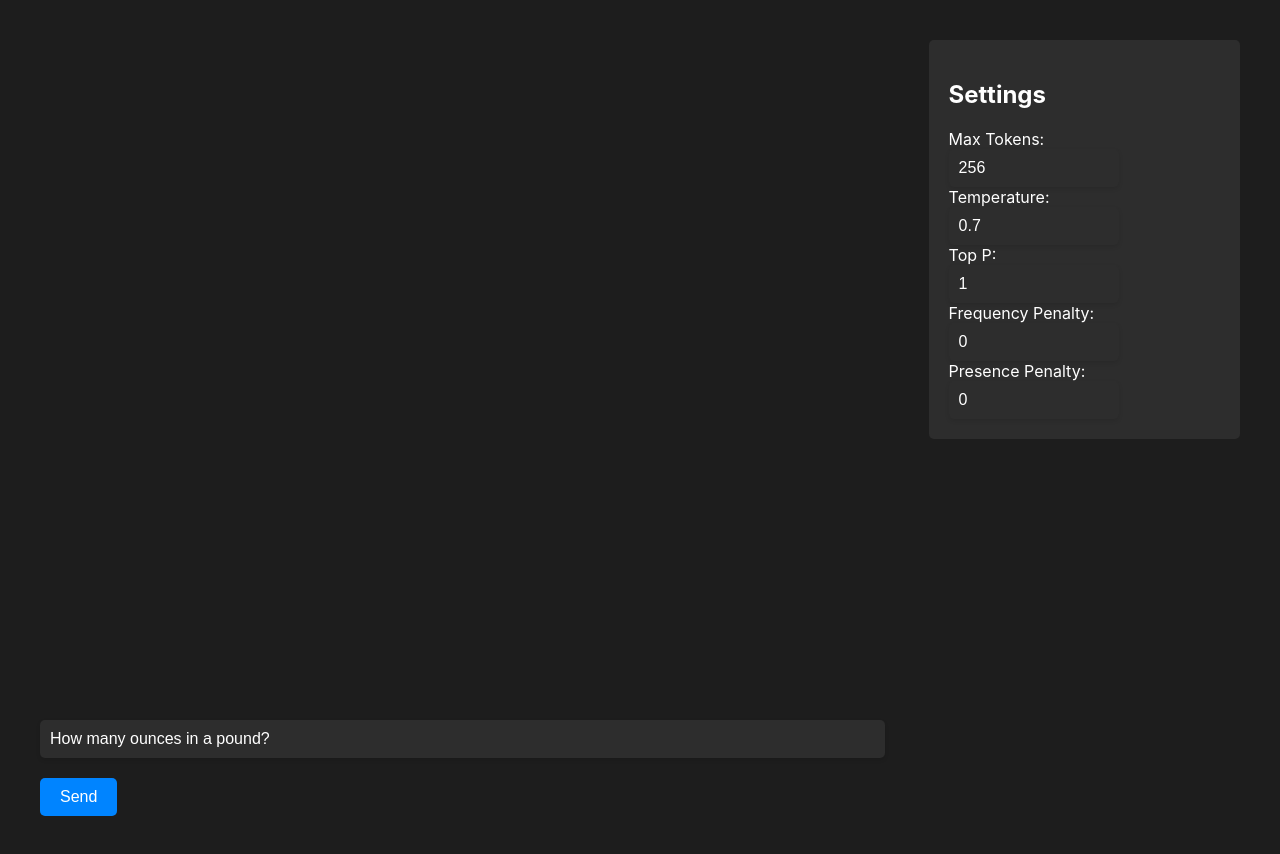
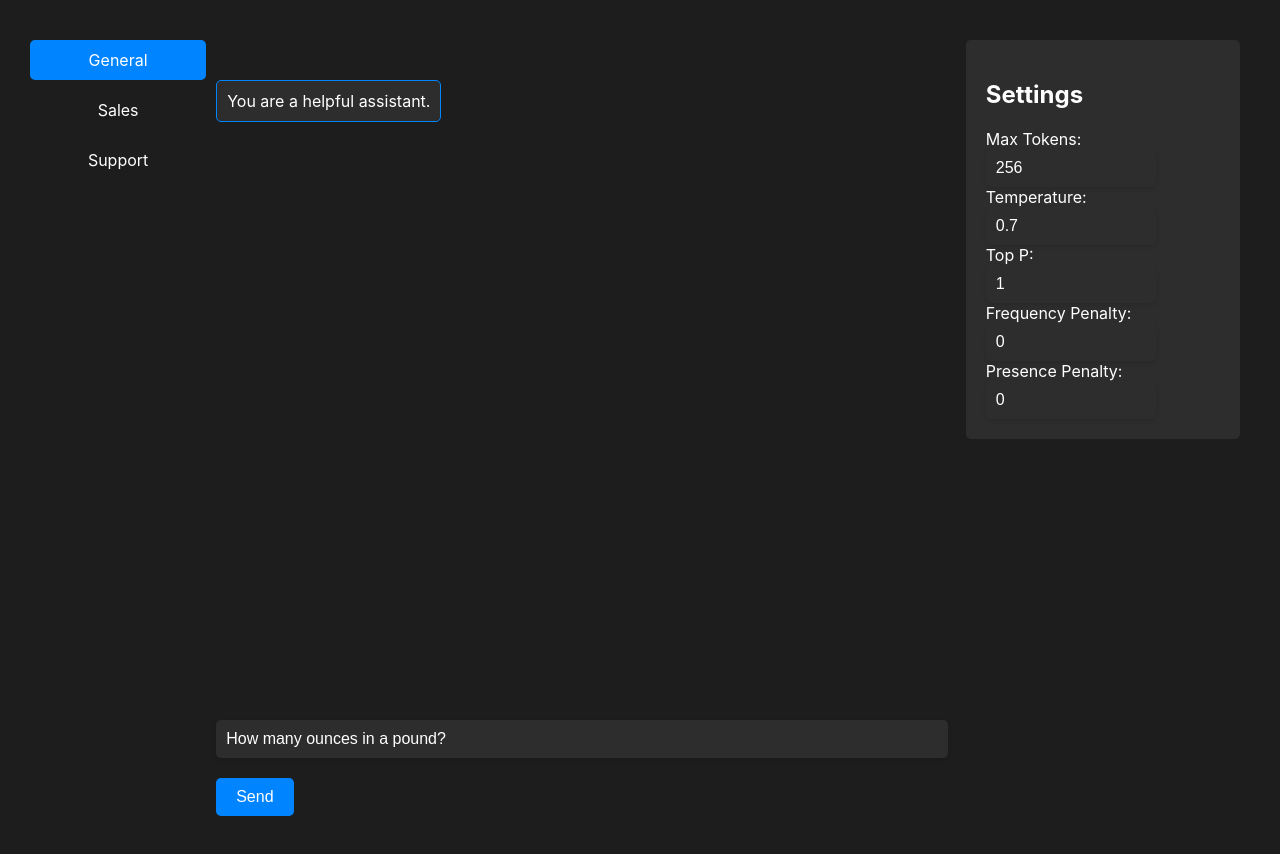
Before and after one commit to zac-crites/chatgui, a React (Create React App) app: page / in a window 1280 px wide. Built offline with nearby package versions, Linux system fonts and the light colour scheme.

Commit message:
Selectable chats

```diff
--- a/src/App.css
+++ b/src/App.css
@@ -27,12 +27,36 @@ label {
   width: 150px;
 }
 
+
+.chat-list {
+  display: flex;
+  flex-direction: column;
+  justify-content: flex-start;
+  align-items: center;
+  width: 200px;
+  margin-right: 20px;
+}
+
+.chat-item {
+  padding: 10px;
+  margin-bottom: 10px;
+  border-radius: 5px;
+  font-size: 16px;
+  cursor: pointer;
+  width: 100%;
+  text-align: center;
+}
+
+.chat-item.active {
+  background-color: #0084ff;
+  color: #fff;
+}
+
 .chat-container {
   display: flex;
   flex-direction: column;
   align-items: flex-start;
   width: 80%;
-  margin-right: 20px;
 }
 
 .settings-panel {
--- a/src/App.js
+++ b/src/App.js
@@ -20,16 +20,39 @@ function App() {
   const [topP, setTopP] = useState(1);
   const [frequencyPenalty, setFrequencyPenalty] = useState(0);
   const [presencePenalty, setPresencePenalty] = useState(0);
-  const [chatHistory, setChatHistory] = useState([]);
+
+  const [chats, setChats] = useState([
+    {
+      id: 1,
+      name: 'General',
+      history: [ { role : "system", content: "You are a helpful assistant." } ],
+    },
+    {
+      id: 2,
+      name: 'Sales',
+      history: [ { role : "system", content: "You are a helpful assistant." } ],
+    },
+    {
+      id: 3,
+      name: 'Support',
+      history: [ { role : "system", content: "You are a helpful assistant." } ],
+    },
+  ]);
+
+  const [selectedChatId, setSelectedChatId] = useState(1);
+  const selectedChat = chats.find((chat) => chat.id === selectedChatId) || { history: [] };
 
   const handleSubmit = (event) => {
     event.preventDefault();
 
-    const currentChat = [...chatHistory,{
+    const newHistory = [...selectedChat.history,{
       role: "user",
       content: message,
     }];
-    setChatHistory(currentChat);
+    const newChats = chats.map((chat) =>
+      chat.id === selectedChatId ? {...chat, history:newHistory} : chat
+    );
+    setChats(newChats);
     setMessage("");
 
     openai.createChatCompletion( {
@@ -39,29 +62,46 @@ function App() {
       top_p: topP,
       frequency_penalty: frequencyPenalty,
       presence_penalty: presencePenalty,
-      messages: [
-        { role : "system", content: "You are a helpful assistant." },
-        ...currentChat
-      ]
+      messages: newHistory
     })
       .then((response) => {
         console.log(response.data)
-        const newMessage = {
+        const finalHistory = [...newHistory, {
           role: response.data.choices[0].message.role,
           content: response.data.choices[0].message.content,
-        };
-        setChatHistory([...currentChat,newMessage]);
+        }];
+        const finalChats = newChats.map((chat) =>
+          chat.id === selectedChatId ?  {...chat, history: finalHistory} : chat
+        );
+        setChats(finalChats);
       })
       .catch((error) => {
         console.log(error);
       });
   };
 
+  const handleChatSelect = (chatId) => {
+    setSelectedChatId(chatId);
+    console.log( selectedChat );
+  };
+
   return (
     <div className="App">
+      <div className="chat-list">
+        {chats.map((chat) => (
+          <div
+            key={chat.id}
+            className={`chat-item ${chat.id === selectedChatId ? 'active' : ''}`}
+            onClick={() => handleChatSelect(chat.id)}
+          >
+            {chat.name}
+          </div>
+        ))}
+      </div>
+
       <div className="chat-container">
 
-        <ChatHistory chatHistory={chatHistory} />
+        <ChatHistory chatHistory={selectedChat.history} />
 
         <ChatInput
           message={message}
```
